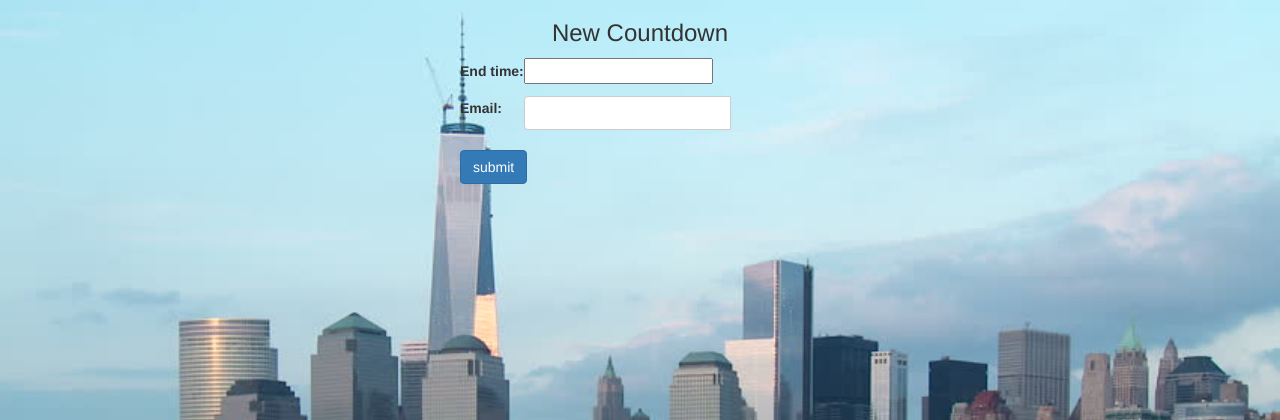
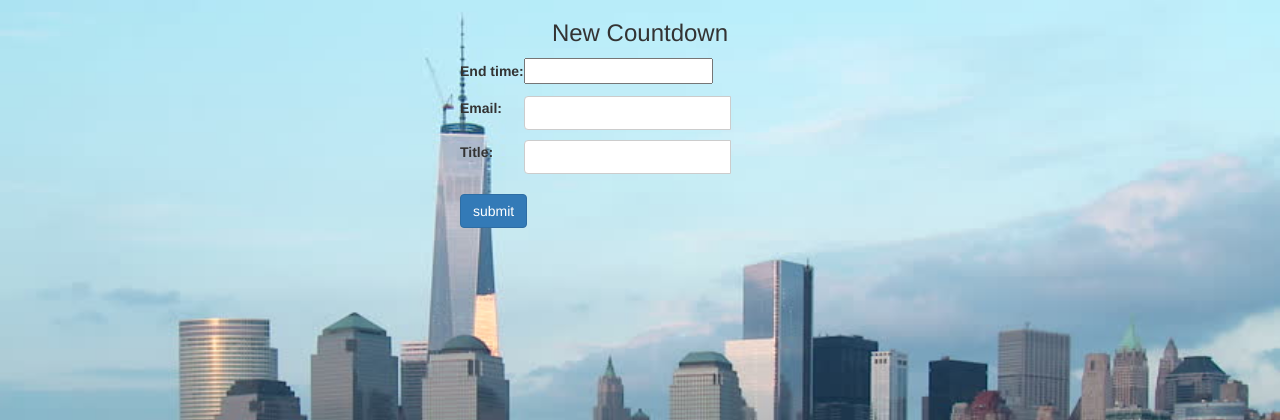
Before and after one commit to cjredmond/countdown_clock_django, a Django app: page / in a window 1280 px wide. Shown: the top 420 px of the page. Run offline with Django 3.2, Linux system fonts and the light colour scheme; some libraries are stand-ins or nearby versions.

Commit message:
removed update title view

```diff
--- a/countdown/forms.py
+++ b/countdown/forms.py
@@ -6,7 +6,7 @@ from django.core.mail import send_mail
 class testForm(forms.ModelForm):
     class Meta:
         model = Countdown
-        fields = ['end_time', 'email']
+        fields = ['end_time', 'email', 'title']
         widgets = {
         'end_time': DateTimeWidget(attrs={'id': 'yourdatetimeid'}, usel10n = True, bootstrap_version=3),
         }
--- a/countdown/static/css/countdown.css
+++ b/countdown/static/css/countdown.css
@@ -67,6 +67,19 @@ h1 {
 
 }
 
+#id_title {
+  height: 34px;
+  padding: 6px 12px;
+  margin-top: 10px;
+  font-size: 14px;
+  line-height: 1.42857143;
+  color: #555;
+  background-color: #fff;
+  background-image: none;
+  border: 1px solid #ccc;
+  border-top-left-radius: 4px;
+  border-bottom-left-radius: 4px;
+}
 /*.manage-code {
   height: 34px;
   padding: 6px 12px;
--- a/countdown/views.py
+++ b/countdown/views.py
@@ -79,8 +79,3 @@ class ManageView(TemplateView):
             context['countdown'] = countdown
             context['images'] = countdown.list_pictures()
             return context
-
-class UpdateTitleView(UpdateView):
-    model = Countdown
-    success_url = "/"
-    fields = ('title',)
--- a/templates/countdown_view.html
+++ b/templates/countdown_view.html
@@ -9,7 +9,7 @@
     <title></title>
   </head>
   <body>
-<div class="row placeholder"><h1 class="title">TITLE</h1></div>
+<div class="row placeholder"><h1 class="title">{% if countdown.title %}{{countdown.title}}{% else %}Title{% endif %}</h1></div>
 
 <div class="row">
   <div class="col-md-4"></div>
--- a/templates/manage_view.html
+++ b/templates/manage_view.html
@@ -41,7 +41,6 @@
               Profile
             </div>
             <div class="panel-body">
-              <a href="{% url 'image_create_view' countdown.management_slug %}"><h2>Add title</h2></a>
 
 
             </div>
```
Also changed, not shown: db.sqlite3.
